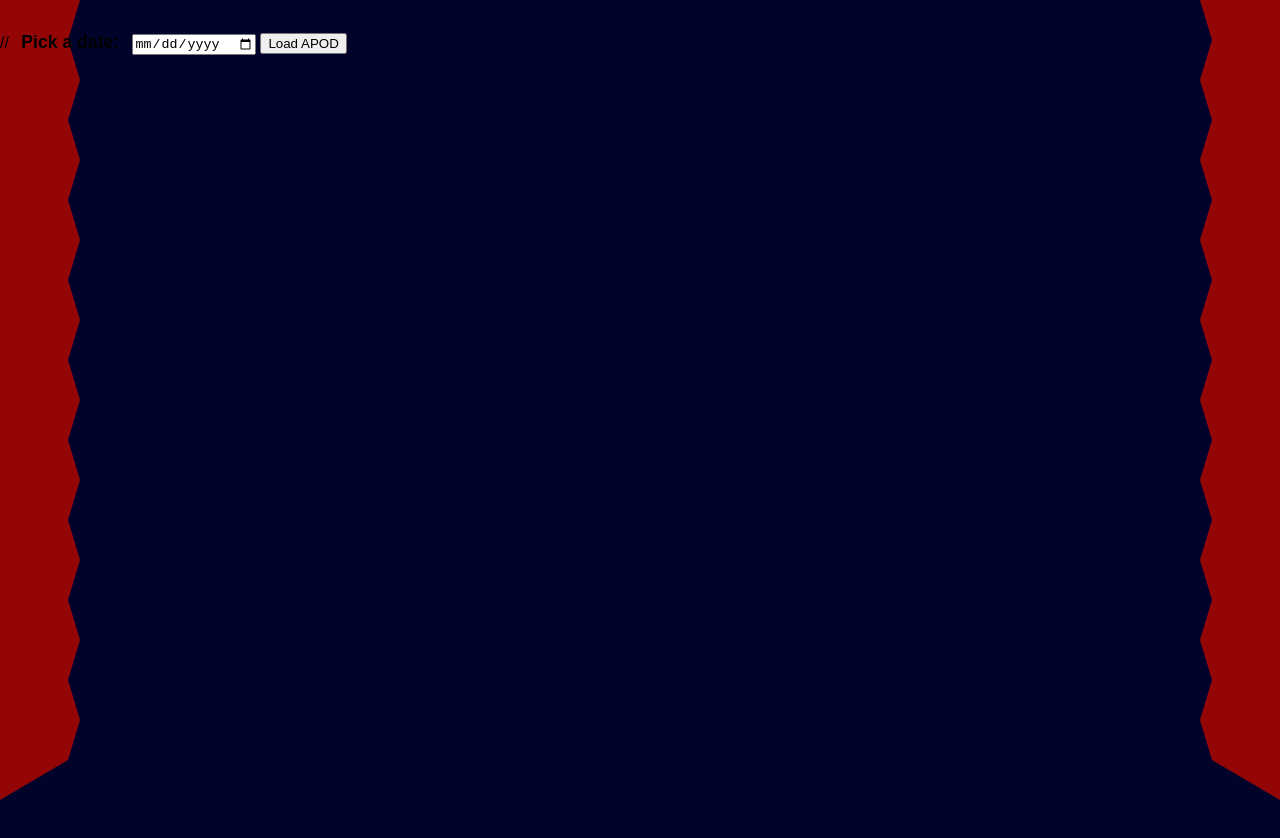
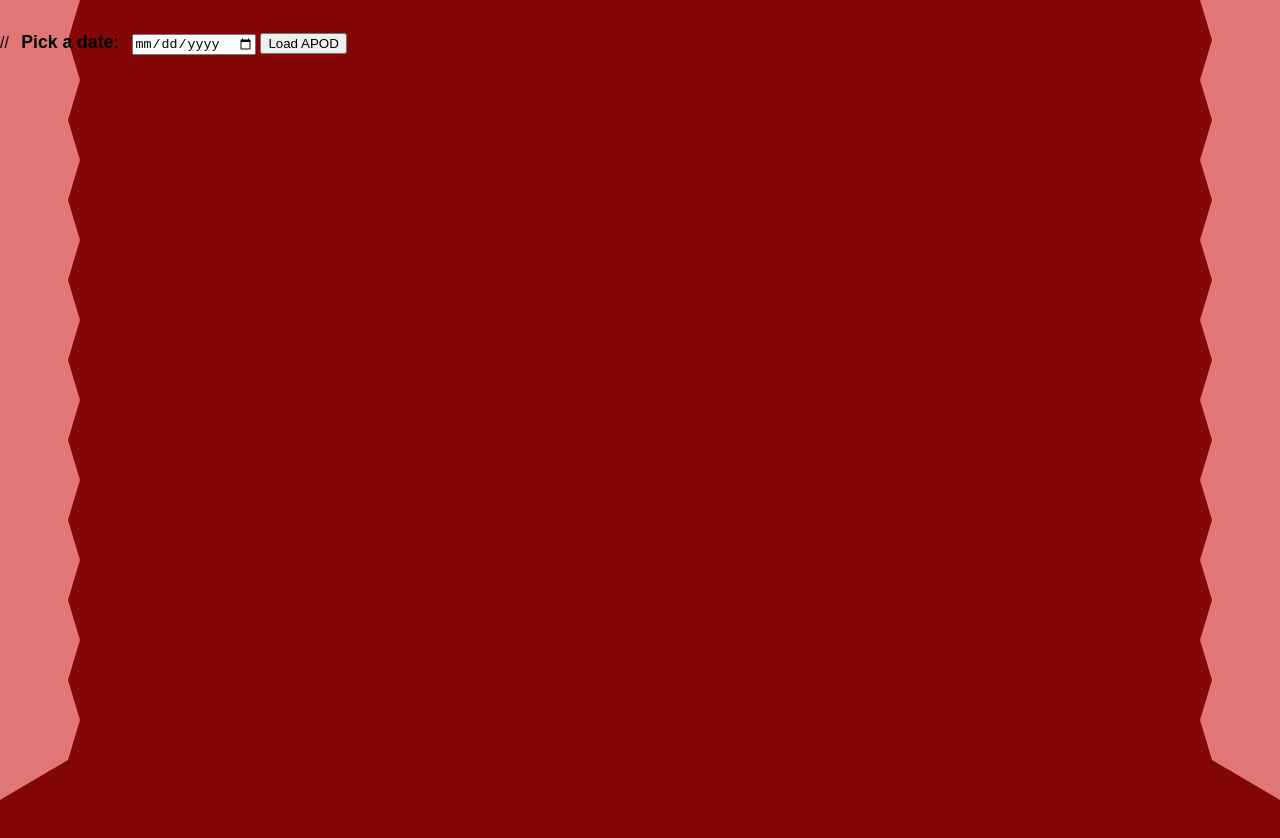
Before and after one commit to Temi-ay/Pulse-website, a website: page index.html in a window 1280 px wide. Drawn offline with Linux system fonts and the light colour scheme.

Commit message:
add readme and change styles

```diff
--- a/src/style.css
+++ b/src/style.css
@@ -2,7 +2,7 @@ body {
   margin: 0;
   padding: 2rem 0;
   min-height: 100vh;
-  background: #01032b;
+  background: #830707;
   position: relative;
   font-family: sans-serif;
 }
@@ -13,7 +13,7 @@ body::after {
   top: 0;
   width: 80px;
   height: 100%;
-  background: #940606;
+  background: #e07676;
   z-index: -1;
 }
 body::before {
```
